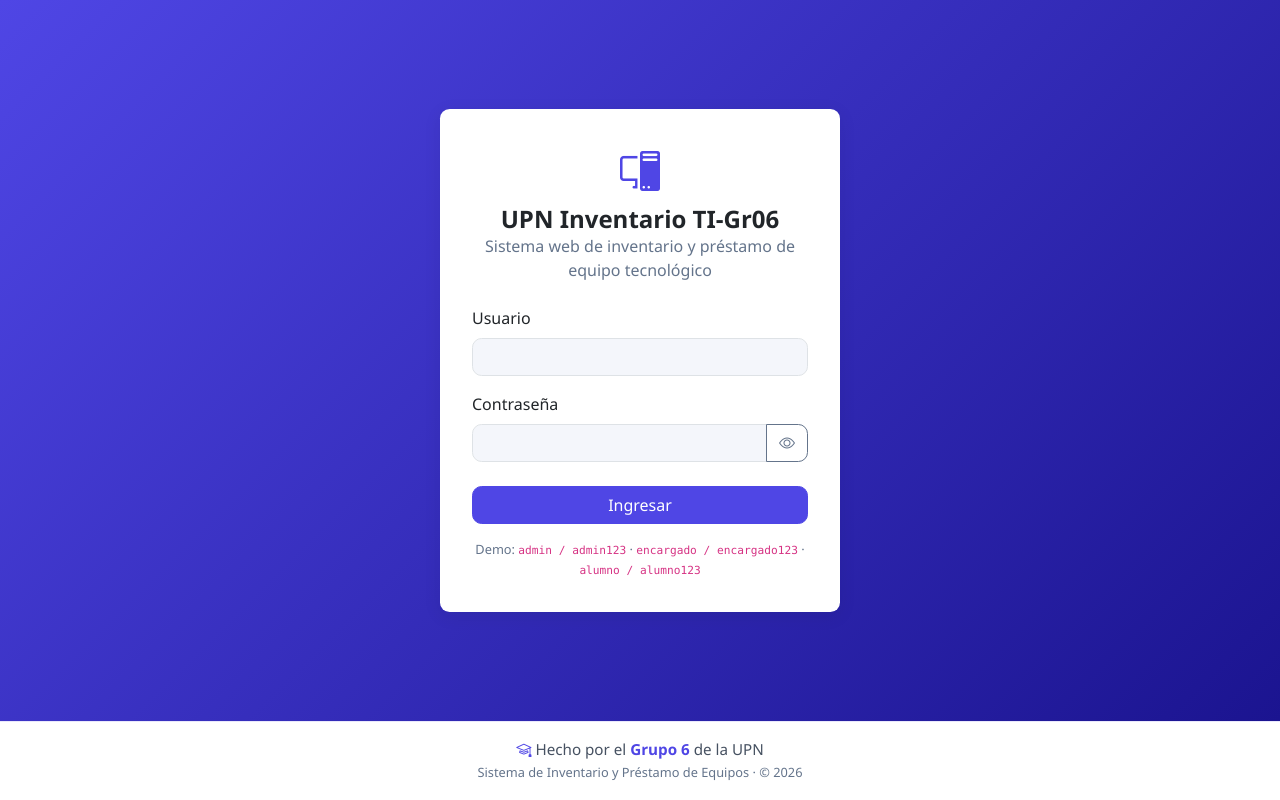
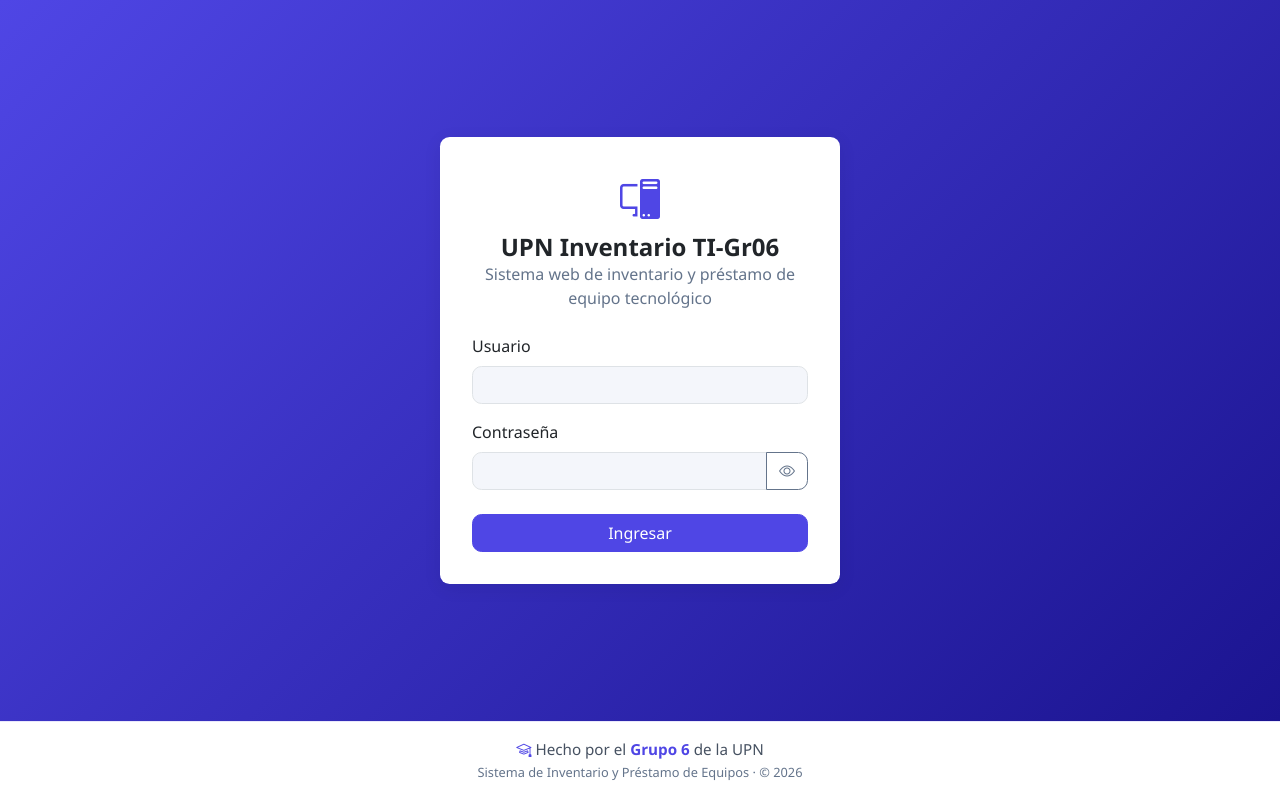
Before and after one commit to neciosupmaw12/sis_inv_y_pres, an Angular app in the folder frontend/: page /login in a window 1280 px wide. Built offline with nearby package versions, Linux system fonts and the light colour scheme.

Commit message:
Login: quita el texto de ayuda con los usuarios y contraseñas demo

```diff
--- a/frontend/src/app/pages/login/login.html
+++ b/frontend/src/app/pages/login/login.html
@@ -50,10 +50,6 @@
           Ingresar
         }
       </button>
-
-      <p class="demo">
-        Demo: <code>admin / admin123</code> · <code>encargado / encargado123</code> · <code>alumno / alumno123</code>
-      </p>
     </form>
   </div>
 </section>
--- a/frontend/src/app/pages/login/login.scss
+++ b/frontend/src/app/pages/login/login.scss
@@ -43,10 +43,3 @@
     margin: 0;
   }
 }
-
-.demo {
-  margin: 1rem 0 0;
-  font-size: 0.8rem;
-  color: v.$secondary;
-  text-align: center;
-}
```
